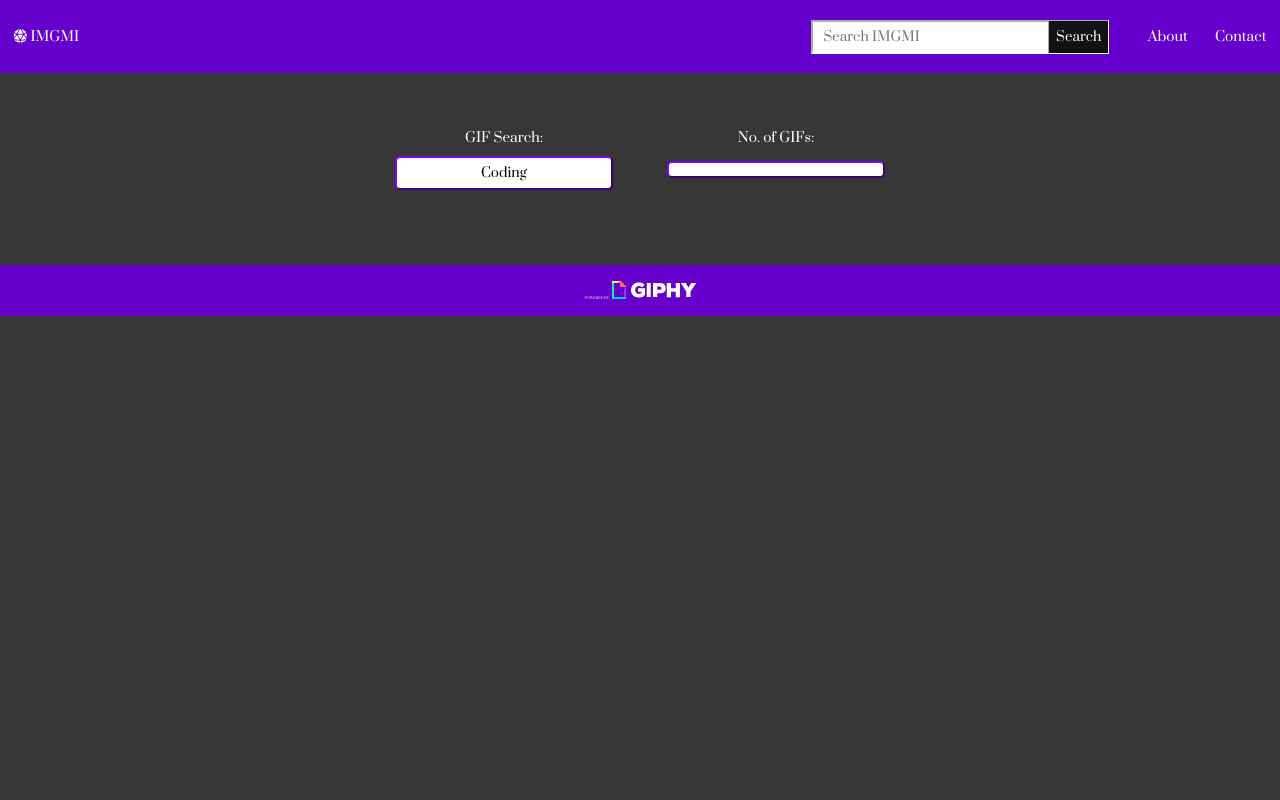
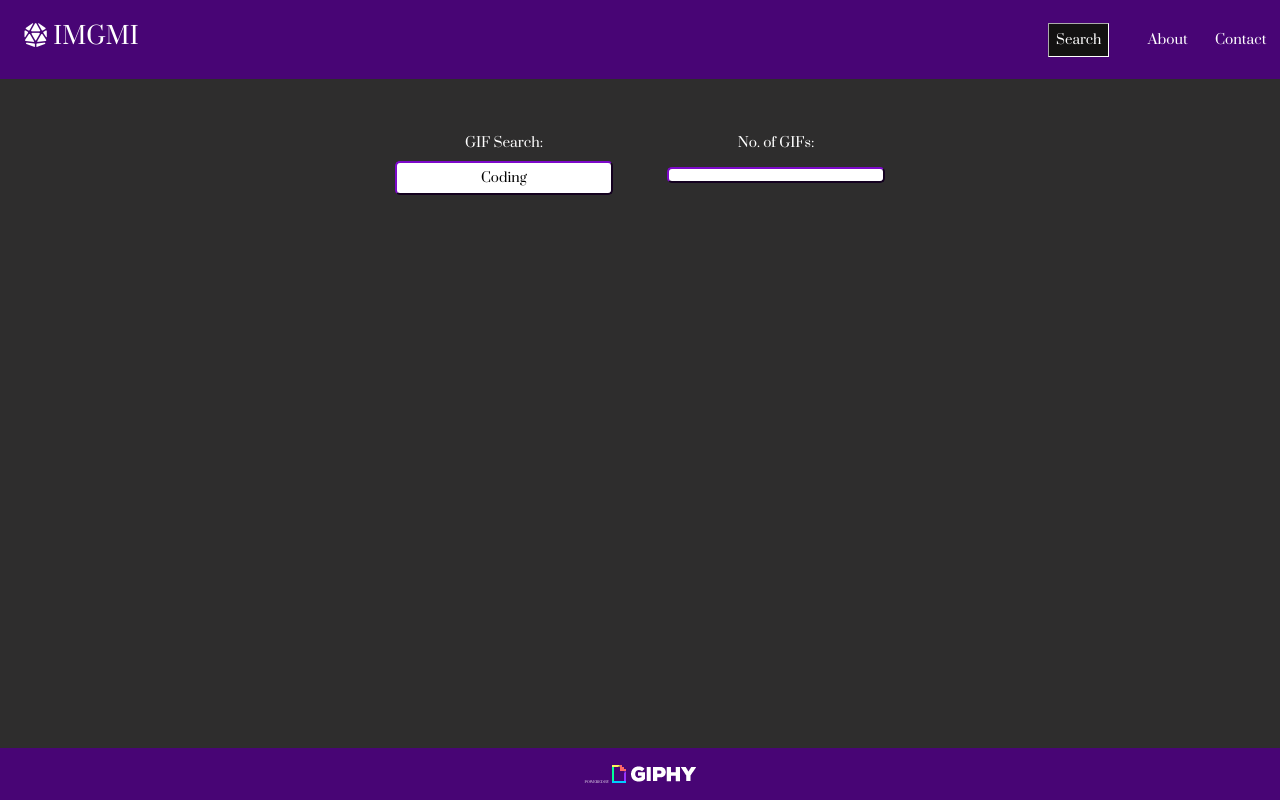
Before and after one commit to newCodeWriter/GIPHY-Search-Engine, a plain HTML site: page index.html in a window 1280 px wide. Drawn offline with nearby package versions, Linux system fonts and the light colour scheme; no server answers.

Commit message:
add styles for footer, linked images

```diff
--- a/scss/style.scss
+++ b/scss/style.scss
@@ -1,5 +1,5 @@
 //**Variables**
-$purple: #6600cc;
+$purple: rgb(72, 5, 117);
 $white: white;
 $clear: transparent;
 $width: 100%;
@@ -32,14 +32,17 @@ html {
     box-sizing: border-box;
     font-family: 'Prata', serif;
     font-size: 0.85em;
-    background: rgb(56, 55, 55);
-    position: relative;
-    min-height: $width;
+    background: rgb(46, 45, 45);
   }
   *, *:before, *:after {
     box-sizing: inherit;
     margin: 0;
     padding: 0;
+}
+body{
+    min-height: 100vh;
+    position: relative;
+    padding-bottom: 53.63px;
 }
 nav{
     @include flexbox-row;
@@ -53,7 +56,14 @@ nav{
     }
     #site-name{
         color: $white;
+        font-size: 1.75rem;
         @include flex(0 1 20%);
+        a{
+            display: inline-block;
+            padding-left: 1em;
+            color: $white;
+            text-decoration: none;
+        }
     }
 
     #menu{
@@ -65,6 +75,7 @@ nav{
             @include flexbox-row;
 
             input{
+                display: none;
                 border-color: $white;
                 font-family: 'Prata', serif;
                 padding-left: 0.5rem;
@@ -85,18 +96,18 @@ nav{
             color: $white;
             list-style: none;
             li{
+                a{
+                    display: inline-block;
+                    padding: 2.2em 1em;
+                    color: $white;
+                    text-decoration: none;
+                }
                 a:hover{
                     background: rgb(19, 18, 18);
                 }
             }
         }
     }
-}
-a{
-    display: inline-block;
-    padding: 2em 1em;
-    color: $white;
-    text-decoration: none;
 }
 //**GIF Section**
 #gif-criteria{
@@ -129,24 +140,30 @@ a{
     @include flexbox-row;
     flex-wrap: wrap;
     //justify-content: space-around;
+    //min-height: $width;
     width: 75%;
     margin: 0 auto;
     margin-bottom: 2rem;
+    a{
+        @include flexbox-row;
+        flex-wrap: wrap;
+        width: 20%;
         img{
-        @include flex(0 1 20%);
-        max-width: 20%;
+            @include flex(0 1 $width);
+            max-width: $width;
             padding: 0.75rem;
+        }
     }
 }
 //**Footer**
 footer{
-    position: sticky;
+    position: absolute;
     bottom: 0;
     width: $width;
     text-align: center;
     background-color: $purple;
     font-family: 'Prata', serif;
-    margin-top: 3rem;
+    //margin-top: 3rem;
     padding: 1.2rem 0;
     font-size: 0.25rem;
     color: $white;
@@ -242,13 +259,19 @@ footer{
     .insert-gifs{
         @include flexbox-mobile;
         flex-wrap: wrap;
-        width: 75%;
+        width: 65%;
         margin: 0 auto;
         margin-bottom: 2rem;
+        a{
+            @include flexbox-mobile;
+            flex-wrap: wrap;
+            width: $width;
             img{
                 @include flex(0 1 $width);
                 max-width: $width;
                 padding: 0.75rem;
             }
         }
+
     }
+}
```
Also changed, not shown: css/style.css, 1 other file. Lines whose indentation alone changed are shown as unchanged.
